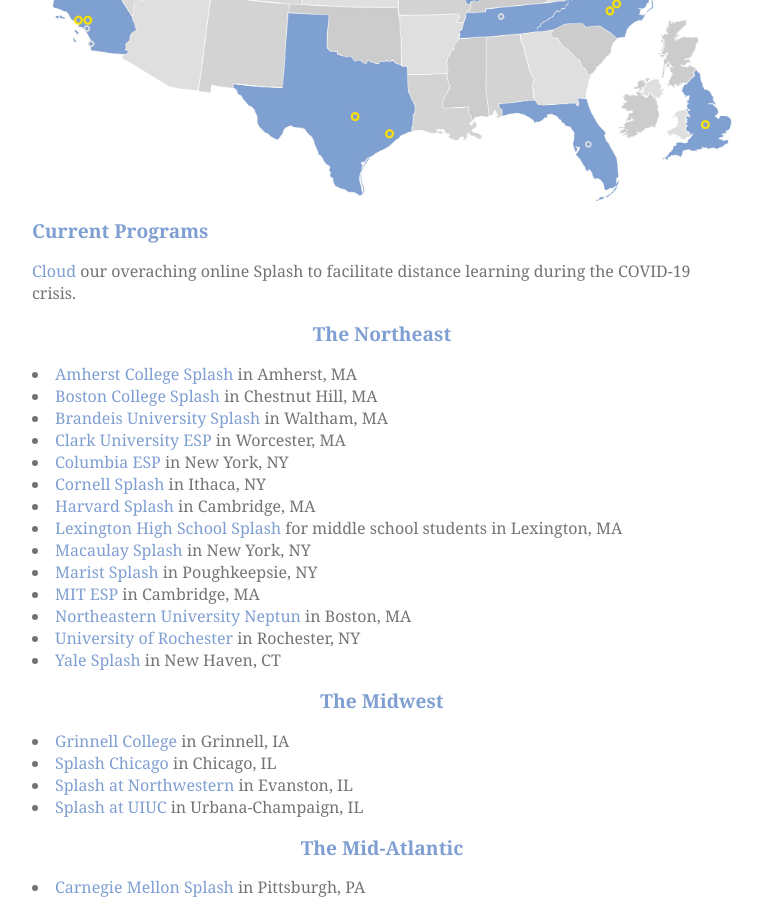
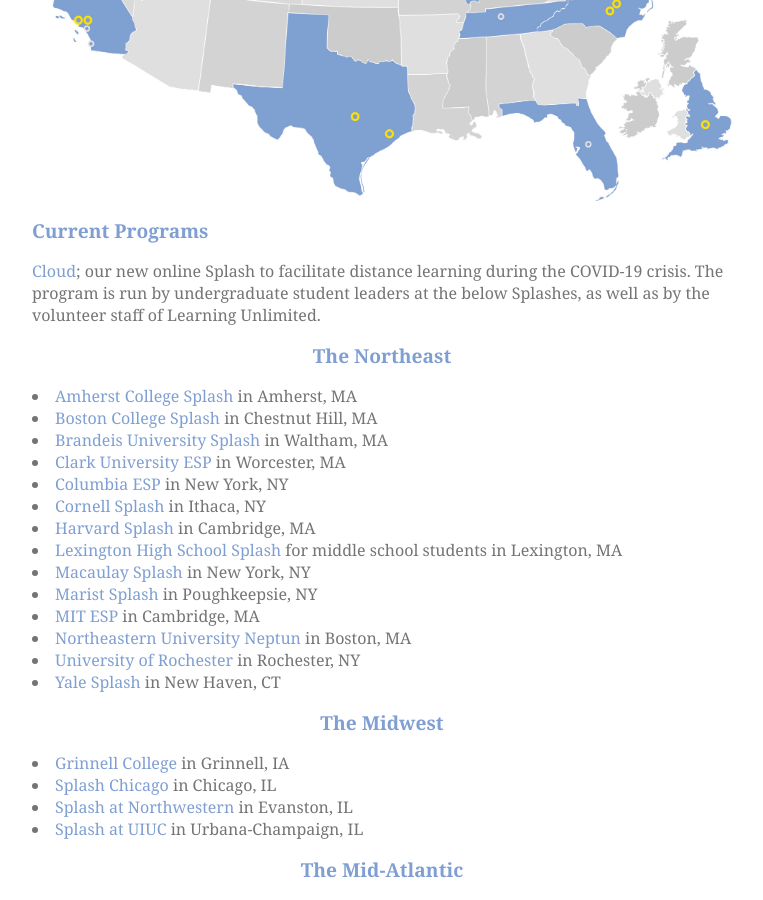
Before and after one commit to learning-unlimited/learning-unlimited.github.io, a Jekyll site: the page built from _current-programs/index.html, in a window 1280 px wide and 900 px high, scrolled down 513 px. Shown: the whole window, without its empty margins (250-1013 px from the left). Built offline with Jekyll 4.4.1, drawn with Linux system fonts in a browser that asks for light colours; nearby versions of some CDN libraries.

Commit message:
Update index.html

```diff
--- a/_current-programs/index.html
+++ b/_current-programs/index.html
@@ -53,7 +53,7 @@
 
 <h2>Current Programs</h2>
 
-  <a href="https://cloud.learningu.org/">Cloud</a> our overaching online Splash to facilitate distance learning during the COVID-19 crisis.
+  <a href="https://cloud.learningu.org/">Cloud</a>; our new online Splash to facilitate distance learning during the COVID-19 crisis. The program is run by undergraduate student leaders at the below Splashes, as well as by the volunteer staff of Learning Unlimited.
 
 <div class="upcoming-programs">
 
```
